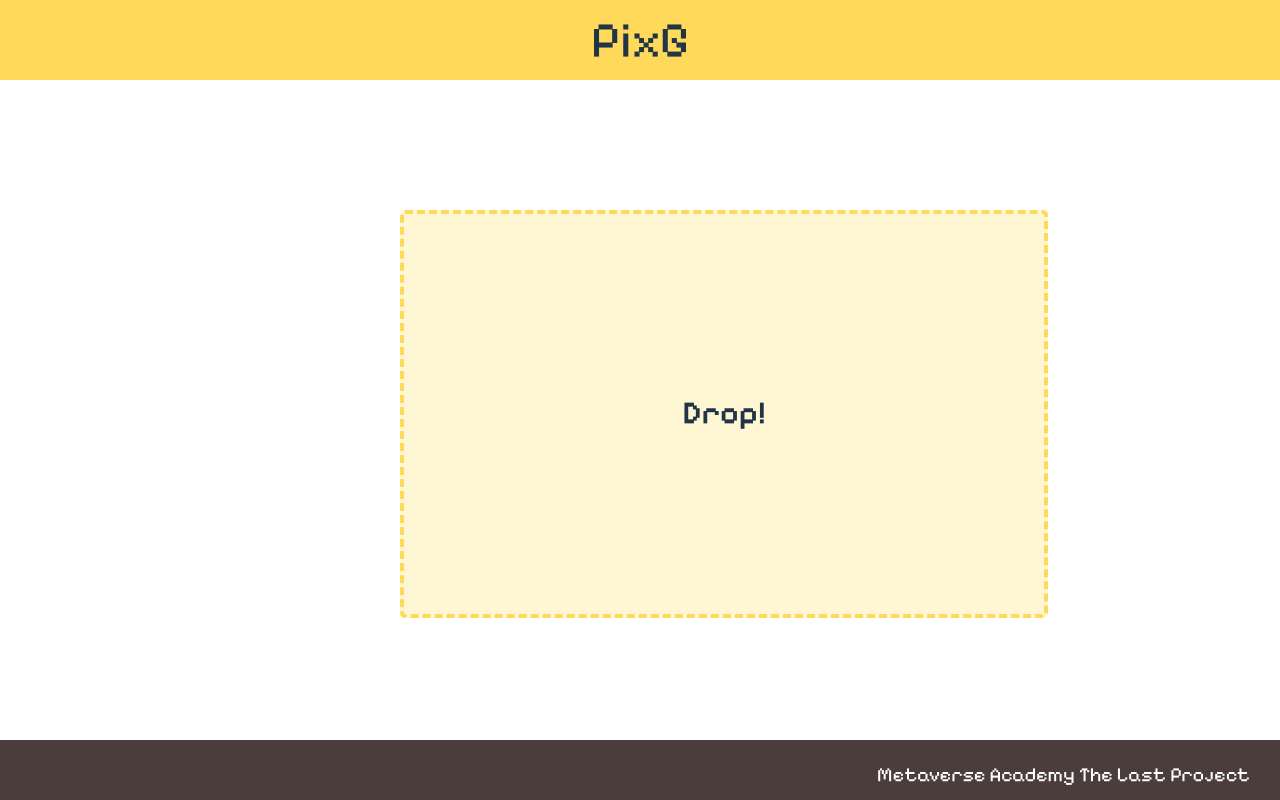
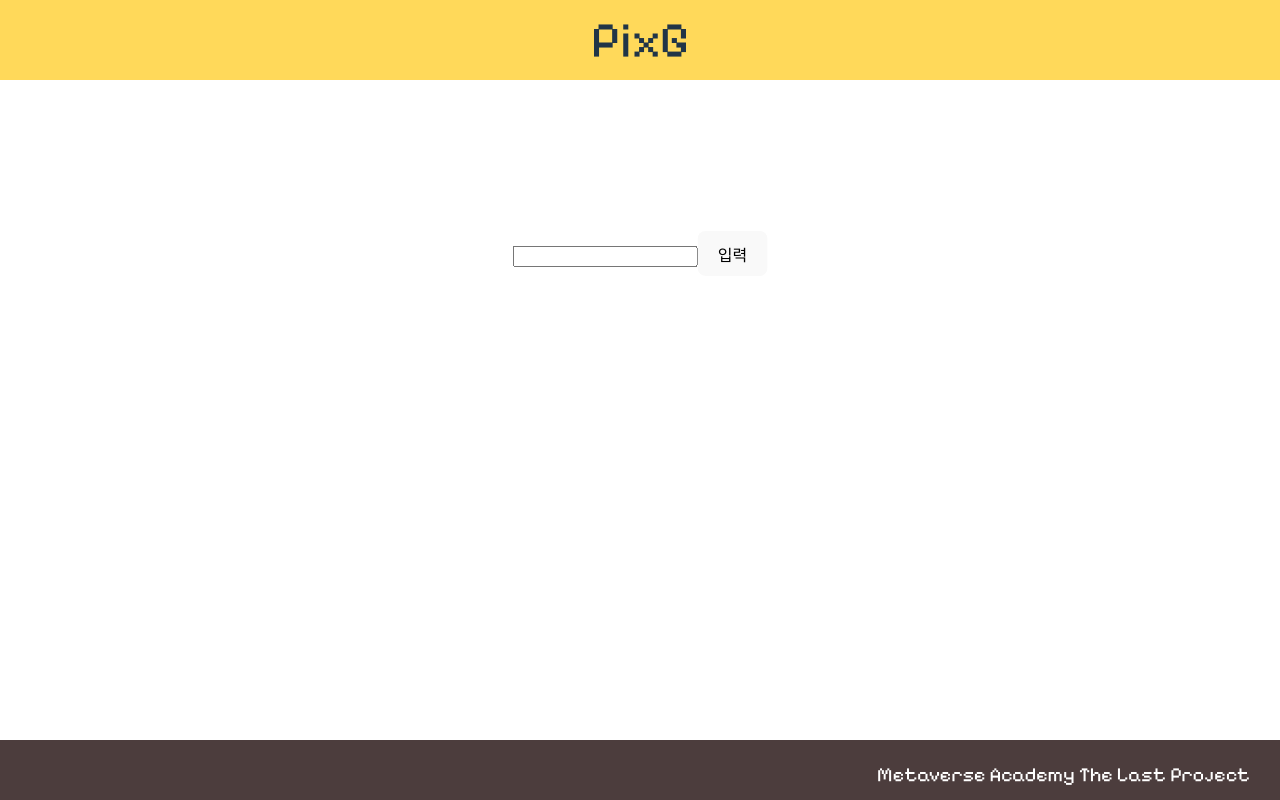
Before and after one commit to happy-baechuchu/PixG, a React (Vite) app: page / in a window 1280 px wide. Built offline with nearby package versions, Linux system fonts and the light colour scheme.

Commit message:
메인화면 변경

```diff
--- a/src/pages/main.jsx
+++ b/src/pages/main.jsx
@@ -3,9 +3,9 @@ import '../styles/main.css'
 const Main = () => {
     return (
         <>
-
-            <div className="dropBox">
-            <h1> Drop! </h1>
+            <div className="textBox">
+                <input type="text" className="text1" />
+                <button>입력</button>
             </div>
 
 
--- a/src/styles/main.css
+++ b/src/styles/main.css
@@ -3,42 +3,17 @@
 
 main{
     font-family: 'Pixelify Sans', sans-serif;
-
     position: absolute;
-    left:50%;
-    /*top: 50%;
-    transform: translate(-50%, -50%); */
 }
 
-.dropBox {
+.textBox{
 
-    background-color: #fff7d4;
-    /* margin-top: 30px; */
-    width: 50vw;
-    height: 50vh;
+  position: absolute;
+  left: 50%;
+  top: 30%;
+  transform: translate(-50%, -20%)
+}
 
-    /* margin: .6rem; */
-    margin-top: 130px;
-    margin-left: 400px;
-    overflow: auto;
+button{
 
-    display: flex;
-    justify-content: center;
-    align-items: center;
-
-    border-radius: 5px;
-    border: 4px dashed #ffd95a;
-    user-select: none;
-    transition: 0.4s;
-  }
-
-  /* 드롭 반응 */
-  .dropBox.active {
-    background: #ddd;
-  }
-
-  .dropBox h1 {
-    font-family: 'Pixelify Sans', sans-serif;
-
-    font-size: 2rem;
-  }
+}
```
